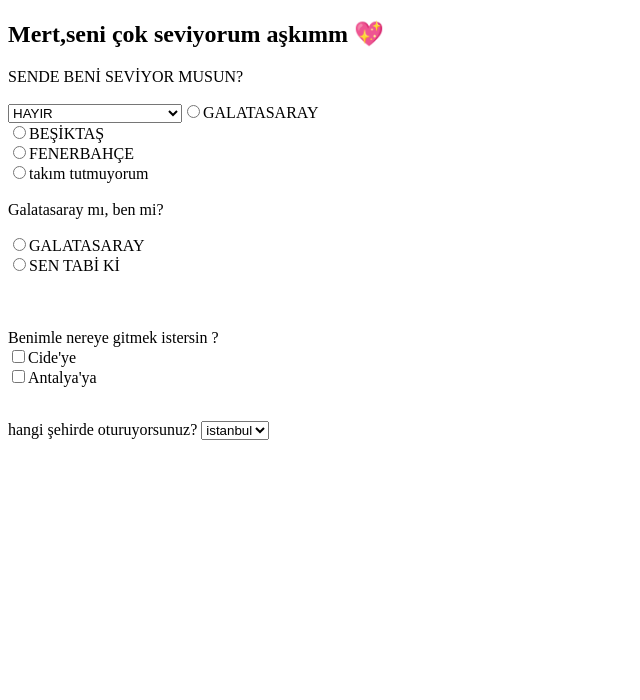
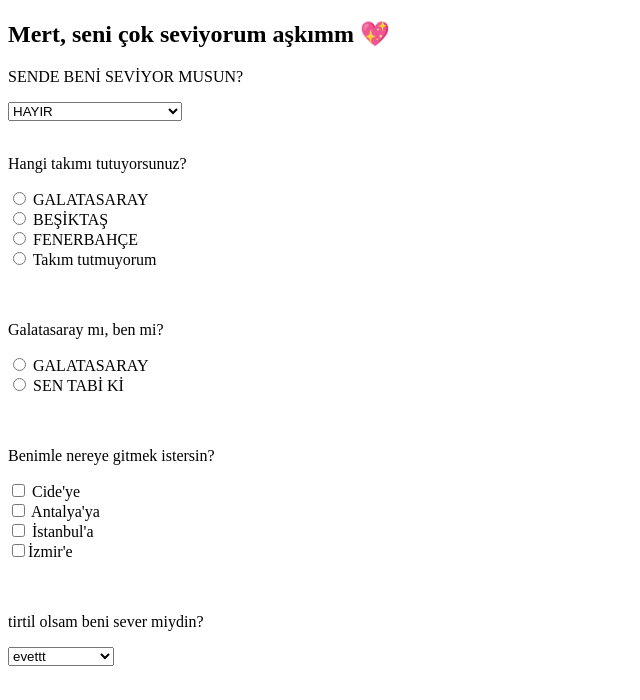
Before and after one commit to sude-glr/mert, a plain HTML site: page index.html in a window 1280 px wide. Shown: the whole page, without its empty margins (0-640 px from the left). Drawn offline with Linux system fonts and the light colour scheme.

Commit message:
Update index.html

```diff
--- a/index.html
+++ b/index.html
@@ -6,7 +6,7 @@
     <title>MERTESAYFAYAPIYORUM</title>
 </head>
 <body>
-    <h2>Mert,seni çok seviyorum aşkımm 💖</h2>
+    <h2>Mert, seni çok seviyorum aşkımm 💖</h2>
     <p>SENDE BENİ SEVİYOR MUSUN?</p>
 
     <select name="liste">
@@ -14,41 +14,34 @@
         <option value="2">EVET</option>
         <option value="3">ÇOKKK</option>
         <option value="4">ÖLÜYORUM SENİN İÇİN</option>
+    </select>
 
+    <br><br>
+    <p>Hangi takımı tutuyorsunuz?</p>
+    <input type="radio" name="takim" value="1" /> GALATASARAY<br>
+    <input type="radio" name="takim" value="2" /> BEŞİKTAŞ<br>
+    <input type="radio" name="takim" value="3" /> FENERBAHÇE<br>
+    <input type="radio" name="takim" value="4" /> Takım tutmuyorum<br>
 
-        Hangi takımı tutuyorsunuz? <br>
-<input type="radio"name="cins"value="1"/>GALATASARAY</br>
-<input type="radio"name="cins"value="2"/>BEŞİKTAŞ</br>
-<input type="radio"name="cins"value="3"/>FENERBAHÇE</br>
-<input type="radio"name="cins"value="4"/>takım tutmuyorum </br>
-<body>
-</br>
-Galatasaray mı, ben mi?</p>
-<input type="radio"name="cins1"value="1"/>GALATASARAY </br>
-<input type="radio"name="cins1"value="2"/>SEN TABİ Kİ  </br>
+    <br><br>
+    <p>Galatasaray mı, ben mi?</p>
+    <input type="radio" name="galatasaray_ben" value="1" /> GALATASARAY<br>
+    <input type="radio" name="galatasaray_ben" value="2" /> SEN TABİ Kİ<br>
 
-</br>
-</br>
-</br>
+    <br><br>
+    <p>Benimle nereye gitmek istersin?</p>
+    <input type="checkbox" name="yer" value="1" /> Cide'ye<br>
+    <input type="checkbox" name="yer" value="2" /> Antalya'ya<br>
+     <input type="checkbox" name="yer" value="1" /> İstanbul'a<br>
+    <input type="checkbox" name="yer" value="2" />İzmir'e<br>
 
-Benimle nereye gitmek istersin ?<br>
-<input type="checkbox"name="cins"value="1"/>Cide'ye</br>
-<input type="checkbox"name="cins"value="2"/>Antalya'ya  </br>
-</p>
-
-
-<br>
-hangi şehirde oturuyorsunuz?
-<select name"liste">
-<option value="1" selected>istanbul</option>
-<option value="2"         >bolu</option>
-<option value="3"         >kayseri</option>
-<option value="4"         >ankara</option>
-
-<br>
-<br/>
-
-
+    <br><br>
+    <p>tirtil olsam beni sever miydin?</p>
+    <select name="sehir">
+        <option value="1" selected>evettt</option>
+        <option value="2">her zaman</option>
+        <option value="3">tabi ki askim</option>
+        <option value="4">yerdim bile <3 </option>
     </select>
 </body>
 </html>
```
